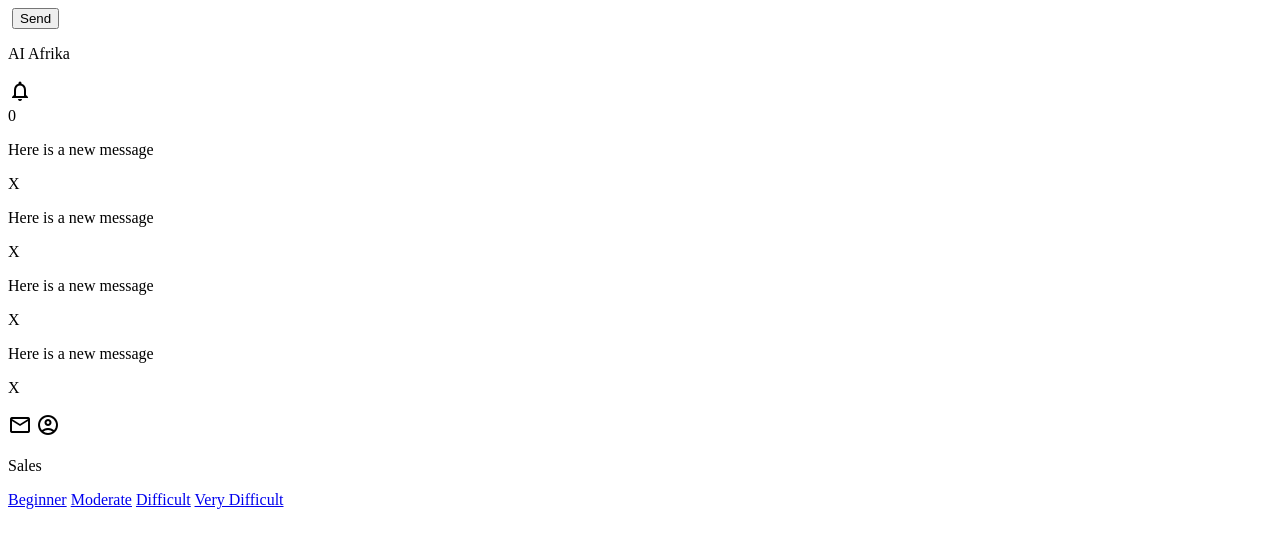
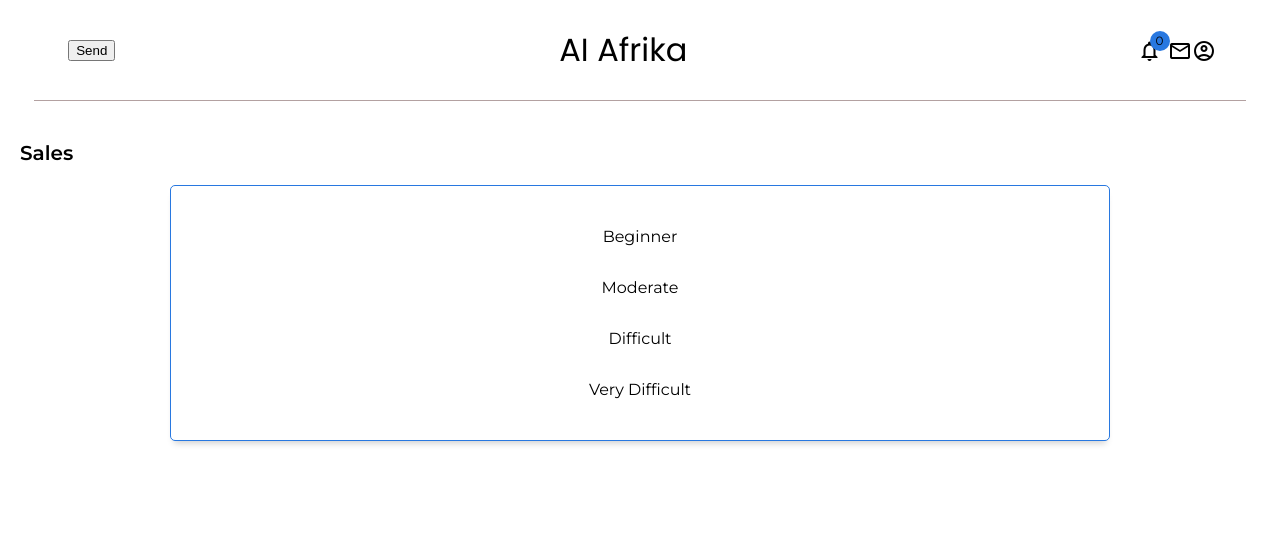
Before and after one commit to Khethelo-Web/Laxamentum, a plain HTML site: page sales.html in a window 1280 px wide. Drawn offline with nearby package versions, Linux system fonts and the light colour scheme; the site is published under a folder, as on GitHub Pages, so addresses that start at the root find nothing.

Commit message:
Update sales.html

```diff
--- a/sales.html
+++ b/sales.html
@@ -15,7 +15,7 @@
     <!-- Material Icons -->
     <link href="https://fonts.googleapis.com/icon?family=Material+Icons+Outlined" rel="stylesheet">
     <script src="https://cdnjs.cloudflare.com/ajax/libs/boxicons/2.1.0/dist/boxicons.js" integrity="sha512-Dm5UxqUSgNd93XG7eseoOrScyM1BVs65GrwmavP0D0DujOA8mjiBfyj71wmI2VQZKnnZQsSWWsxDKNiQIqk8sQ==" crossorigin="anonymous" referrerpolicy="no-referrer"></script>    <!-- Custom CSS -->
-    <link rel="stylesheet" href="/style/industry.css">
+    <link rel="stylesheet" href="style/industry.css">
   </head>
   <body>
     <div class="grid-container">
@@ -73,10 +73,10 @@
           <div class="charts-card">
             <div class="categories">
               <div class="categories">
-                <a href="/level.html" class="btnBeginner" id="button_style">Beginner</a>
-                <a href="/level.html" class="btnModerate" id="button_style">Moderate</a>
-                <a href="/level.html" class="btnDifficult" id="button_style">Difficult</a>
-                <a href="/level.html" class="btnExtreme" id="button_style">Very Difficult</a>
+                <a href="level.html" class="btnBeginner" id="button_style">Beginner</a>
+                <a href="level.html" class="btnModerate" id="button_style">Moderate</a>
+                <a href="level.html" class="btnDifficult" id="button_style">Difficult</a>
+                <a href="level.html" class="btnExtreme" id="button_style">Very Difficult</a>
               </div>
             </div>
           </div>
@@ -91,6 +91,6 @@
     <!-- ApexCharts -->
     <script src="https://cdnjs.cloudflare.com/ajax/libs/apexcharts/3.35.3/apexcharts.min.js"></script>
     <!-- Custom JS -->
-    <script src="/components/industry.js"></script>
+    <script src="components/industry.js"></script>
   </body>
 </html>
```
